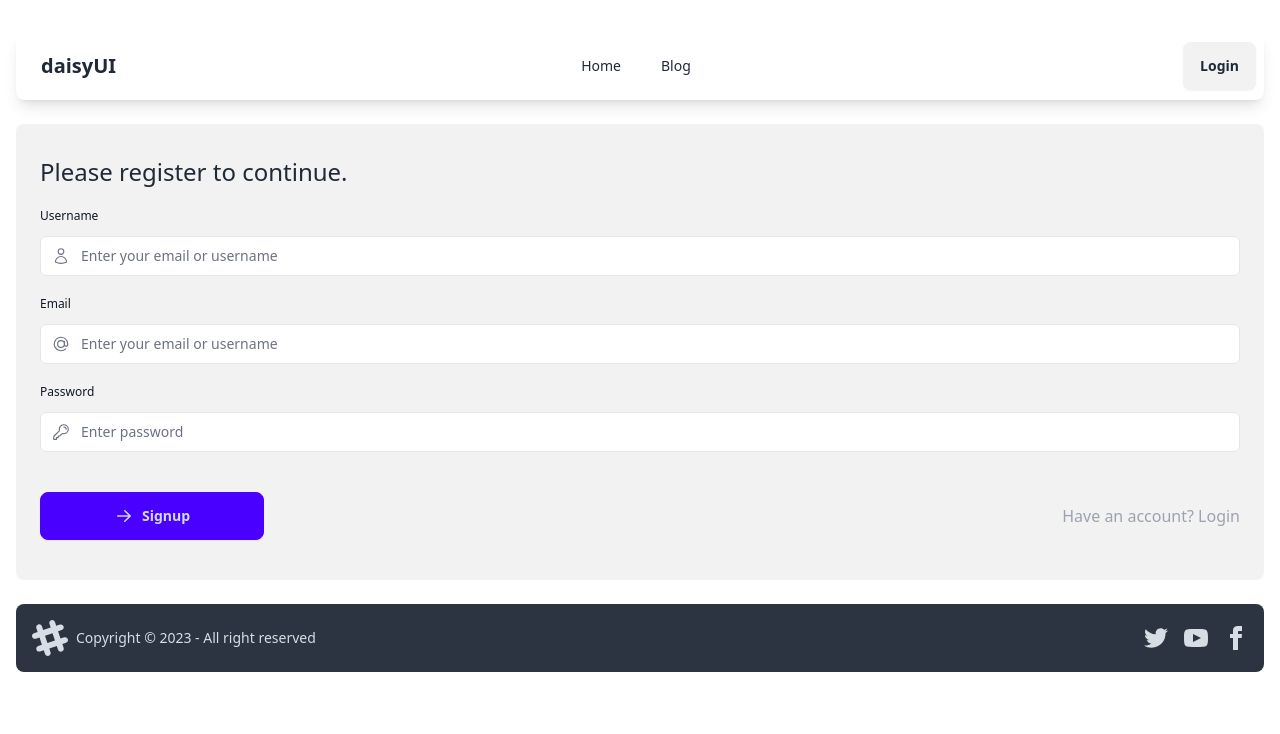
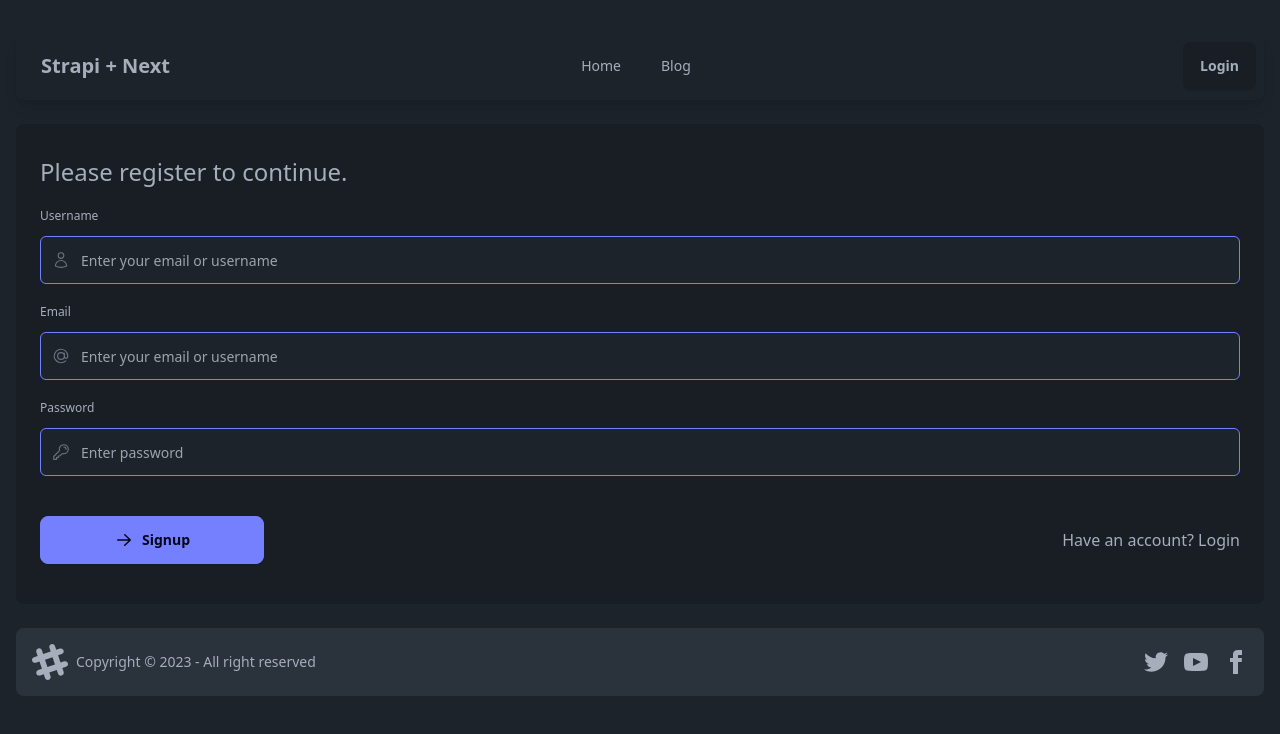
Before and after one commit to PaulBratslavsky/next-js-course-starter-template, a Next.js app: page /register in a window 1280 px wide. Shown: the top 734 px of the page. Built offline with nearby package versions, Linux system fonts and the light colour scheme.

Commit message:
update css

```diff
--- a/app/blog/[slug]/page.tsx
+++ b/app/blog/[slug]/page.tsx
@@ -31,7 +31,7 @@ export default function Post() {
                   alt="article cover"
                   width={400}
                   height={400}
-                  className="w-14 h-14 border rounded-full dark:bg-gray-500 dark:border-gray-700"
+                  className="w-14 h-14 rounded-full dark:bg-gray-500 dark:border-gray-700"
                 />
               )}
               <p className="text-md dark:text-violet-400">
--- a/app/components/BlogList.tsx
+++ b/app/components/BlogList.tsx
@@ -129,6 +129,18 @@ interface PostProps {
   };
 }
 
+export default function BlogList() {
+  return (
+    <div className="my-6">
+      <div className="grid gap-y-8 gap-x-10 grid-cols-1 md:grid-cols-2 lg:grid-cols-3 ">
+        {posts.map((post) => (
+          <BlogListCard key={post.id} post={post} />
+        ))}
+      </div>
+    </div>
+  );
+}
+
 function BlogListCard({ post }: PostProps) {
   return (
     <Link href={post.slug}>
@@ -173,15 +185,3 @@ function BlogListCard({ post }: PostProps) {
     </Link>
   );
 }
-
-export default function BlogList() {
-  return (
-    <div className="my-6">
-      <div className="grid gap-y-8 gap-x-10 grid-cols-1 md:grid-cols-2 lg:grid-cols-3 ">
-        {posts.map((post) => (
-          <BlogListCard key={post.id} post={post} />
-        ))}
-      </div>
-    </div>
-  );
-}
--- a/app/components/Register.tsx
+++ b/app/components/Register.tsx
@@ -11,57 +11,57 @@ export default function RegisterForm() {
         <div className="w-full">
           <div>
             <label
-              className="mb-3 mt-5 block text-xs font-medium text-gray-900"
+              className="mb-3 mt-5 block text-xs font-medium "
               htmlFor="username"
             >
               Username
             </label>
             <div className="relative">
               <input
-                className="peer block w-full rounded-md border border-gray-200 py-[9px] pl-10 text-sm outline-2 placeholder:text-gray-500"
+                className="input input-primary block w-full rounded-md py-[9px] pl-10 text-sm"
                 id="username"
                 type="text"
                 name="username"
                 placeholder="Enter your email or username"
               />
-              <UserIcon className="pointer-events-none absolute left-3 top-1/2 h-[18px] w-[18px] -translate-y-1/2 text-gray-500 peer-focus:text-gray-900" />
+              <UserIcon className="pointer-events-none absolute left-3 top-1/2 h-[18px] w-[18px] -translate-y-1/2 text-gray-500 peer-focus:" />
             </div>
           </div>
           <div>
             <label
-              className="mb-3 mt-5 block text-xs font-medium text-gray-900"
+              className="mb-3 mt-5 block text-xs font-medium "
               htmlFor="email"
             >
               Email
             </label>
             <div className="relative">
               <input
-                className="peer block w-full rounded-md border border-gray-200 py-[9px] pl-10 text-sm outline-2 placeholder:text-gray-500"
+                className="input input-primary block w-full rounded-md py-[9px] pl-10 text-sm  "
                 id="email"
                 type="email"
                 name="email"
                 placeholder="Enter your email or username"
               />
-              <AtSymbolIcon className="pointer-events-none absolute left-3 top-1/2 h-[18px] w-[18px] -translate-y-1/2 text-gray-500 peer-focus:text-gray-900" />
+              <AtSymbolIcon className="pointer-events-none absolute left-3 top-1/2 h-[18px] w-[18px] -translate-y-1/2 text-gray-500 peer-focus:" />
             </div>
           </div>
           <div className="mt-4">
             <label
-              className="mb-3 mt-5 block text-xs font-medium text-gray-900"
+              className="mb-3 mt-5 block text-xs font-medium "
               htmlFor="password"
             >
               Password
             </label>
             <div className="relative">
               <input
-                className="peer block w-full rounded-md border border-gray-200 py-[9px] pl-10 text-sm outline-2 placeholder:text-gray-500"
+                className="input input-primary block w-full rounded-md py-[9px] pl-10 text-sm  "
                 id="password"
                 type="password"
                 name="password"
                 placeholder="Enter password"
                 minLength={6}
               />
-              <KeyIcon className="pointer-events-none absolute left-3 top-1/2 h-[18px] w-[18px] -translate-y-1/2 text-gray-500 peer-focus:text-gray-900" />
+              <KeyIcon className="pointer-events-none absolute left-3 top-1/2 h-[18px] w-[18px] -translate-y-1/2 text-gray-500 peer-focus:" />
             </div>
           </div>
         </div>
@@ -70,7 +70,7 @@ export default function RegisterForm() {
           <button className="btn btn-primary w-56 my-6" type="submit">
             <ArrowRightIcon className="h-5 w-5" /> Signup
           </button>
-          <Link className="text-muted text-gray-400" href="/login">
+          <Link className="text-muted" href="/login">
             Have an account? Login
           </Link>
         </div>
--- a/app/components/RichText.tsx
+++ b/app/components/RichText.tsx
@@ -1,9 +1,9 @@
 import Markdown from "react-markdown";
 import remarkGfm from "remark-gfm";
 
-export default function RichText({ content }: { content: string }) {
+export default function RichText({ content }: { readonly content: string }) {
   return (
-    <section className="rich-text py-6 dark:bg-black dark:text-gray-50 ">
+    <section className="rich-text py-6">
       <Markdown children={content} remarkPlugins={[remarkGfm]} />
     </section>
   );
--- a/app/components/Search.tsx
+++ b/app/components/Search.tsx
@@ -4,7 +4,7 @@ export default function Search() {
       <input
         type="text"
         placeholder="Search"
-        className="input input-bordered w-full md:w-auto"
+        className="input input-primary input-bordered w-full md:w-auto"
       />
     </div>
   );
--- a/app/components/TopNav.tsx
+++ b/app/components/TopNav.tsx
@@ -14,7 +14,7 @@ export default function TopNav() {
   return (
     <div className="navbar bg-base-100 shadow-lg rounded-lg">
       <div className="navbar-start">
-        <Link href="/" className="btn btn-ghost text-xl">daisyUI</Link>
+        <Link href="/" className="btn btn-ghost text-xl">Strapi + Next</Link>
       </div>
       <div className="navbar-center hidden lg:flex">
         <ul className="menu menu-horizontal px-1">
--- a/app/globals.css
+++ b/app/globals.css
@@ -12,32 +12,32 @@
 
 /* Headers */
 .rich-text h1 {
-  @apply text-4xl font-bold mb-4 text-gray-900;
+  @apply text-4xl font-bold mb-4;
 }
 
 .rich-text h2 {
-  @apply text-3xl font-bold mb-4 text-gray-800;
+  @apply text-3xl font-bold mb-4;
 }
 
 .rich-text h3 {
-  @apply text-2xl font-bold mb-4 text-gray-800;
+  @apply text-2xl font-bold mb-4;
 }
 
 .rich-text h4 {
-  @apply text-xl font-bold mb-4 text-gray-800;
+  @apply text-xl font-bold mb-4;
 }
 
 .rich-text h5 {
-  @apply text-lg font-bold mb-4 text-gray-800;
+  @apply text-lg font-bold mb-4;
 }
 
 .rich-text h6 {
-  @apply text-base font-bold mb-4 text-gray-800;
+  @apply text-base font-bold mb-4;
 }
 
 /* Horizontal rules */
 .rich-text hr {
-  @apply border-gray-300 my-8;
+  @apply  my-8;
 }
 
 .rich-text a {
@@ -46,7 +46,7 @@
 
 /* Typographic replacements */
 .rich-text p {
-  @apply mb-4 border-gray-300  tracking-wide;
+  @apply mb-4   tracking-wide;
 }
 
 /* Emphasis */
@@ -64,7 +64,7 @@
 
 /* Blockquotes */
 .rich-text blockquote {
-  @apply border-l-4 border-gray-400 pl-4 py-2 mb-4;
+  @apply border-l-4  pl-4 py-2 mb-4;
 }
 
 /* Lists */
@@ -90,24 +90,24 @@
 
 /* Code blocks */
 .rich-text pre {
-  @apply font-mono bg-gray-900 text-gray-100 rounded p-4  my-6;
+  @apply font-mono  rounded p-4  my-6;
 }
 
 .rich-text code {
-  @apply font-mono bg-gray-900 text-gray-100 rounded px-2 py-1;
+  @apply font-mono  rounded px-2 py-1;
 }
 
 /* Tables */
 .rich-text table {
-  @apply w-full border-collapse border-gray-300 my-6;
+  @apply w-full border-collapse  my-6;
 }
 
 .rich-text th {
-  @apply bg-gray-900 text-left py-2 px-4 font-semibold border-b border-gray-300;
+  @apply text-left py-2 px-4 font-semibold border-b ;
 }
 
 .rich-text td {
-  @apply py-2 px-4 border-b border-gray-300;
+  @apply py-2 px-4 border-b ;
 }
 
 /* Images */
@@ -117,5 +117,5 @@
 
 /* Custom containers */
 .rich-text .warning {
-  @apply bg-yellow-100 border-yellow-500 text-yellow-700 px-4 py-2 rounded-lg mb-4;
+  @apply bg-warning border-warning px-4 py-2 rounded-lg mb-4;
 }
--- a/app/layout.tsx
+++ b/app/layout.tsx
@@ -15,7 +15,7 @@ export default function RootLayoutRoute({
   readonly children: React.ReactNode;
 }) {
   return (
-    <html lang="en" data-theme="light">
+    <html lang="en" data-theme="dark">
       <body className="wrapper">
         <TopNav />
         <main>{children}</main>
--- a/tailwind.config.ts
+++ b/tailwind.config.ts
@@ -9,7 +9,7 @@ const config: Config = {
 
 
   daisyui: {
-    themes: ["light", "dark", "cupcake"],
+    themes: ["light", "dark", "retro"],
   },
 
   plugins: [require("@tailwindcss/typography"), require("daisyui")],
```
Also changed, not shown: app/components/Comments.tsx (+11 -14 lines), app/components/Login.tsx (+7 -7 lines).
